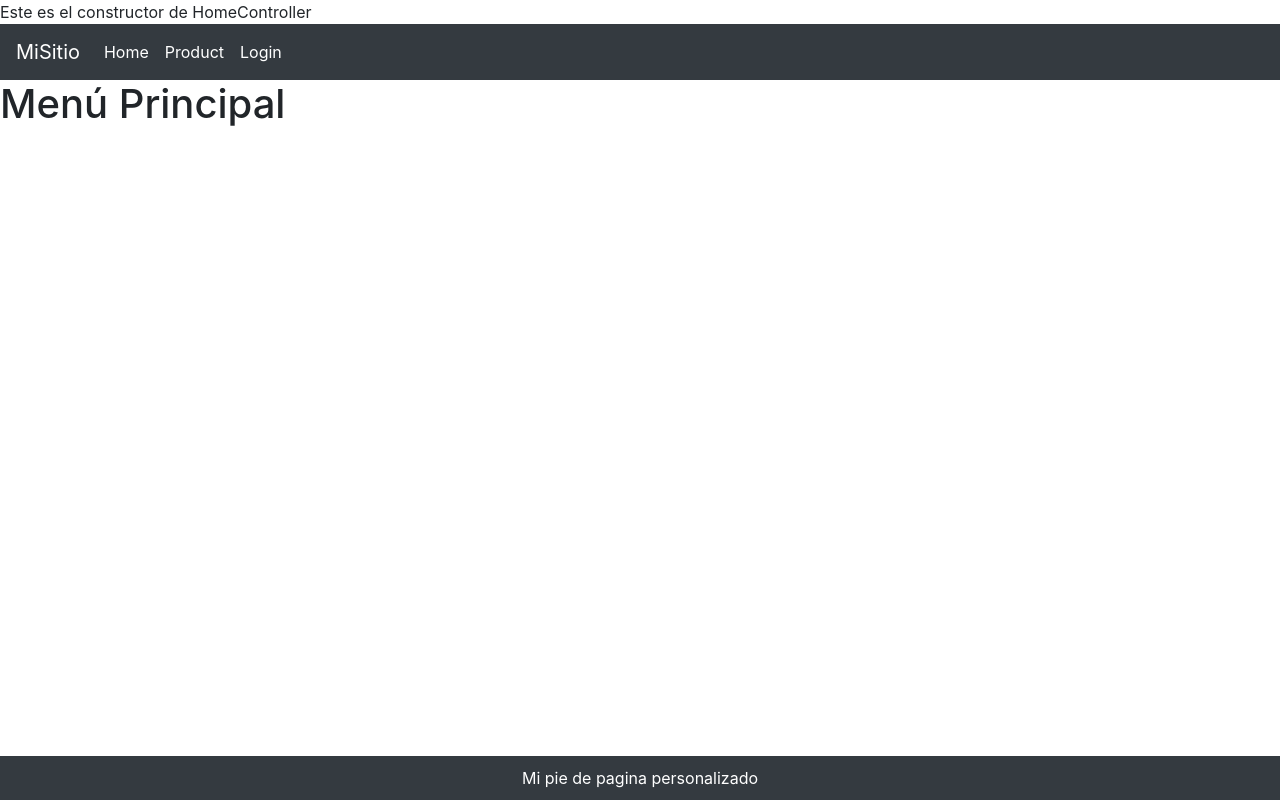
After one commit to SRespau/mvc2, a PHP site: page /public/index.php in a window 1280 px wide. The commit adds this page. Run offline with PHP 8.4, Linux system fonts and the light colour scheme.

Commit message:
subida rama mvc01

```diff
--- a/app/controllers/HomeController.php
+++ b/app/controllers/HomeController.php
@@ -1,12 +1,19 @@
 <?php
 
-class Home{
+class HomeController{
 
     function __construct(){
+        echo "Este es el constructor de HomeController";
         //Constructor vacio
     }
 
+    function index(){
+        require "../views/home.php";
+    }
 
+    function show(){
+        echo "<br>Dentro de show de HomeController";
+    }
 
 
 }//Fin clase home
--- /dev/null
+++ b/app/views/footer.php
@@ -0,0 +1,5 @@
+<footer class="footer fixed-bottom bg-dark text-white">
+    <div class="text-center" style="margin: 10px">
+        Mi pie de pagina personalizado
+    </div>
+</footer>
--- /dev/null
+++ b/app/views/head.php
@@ -0,0 +1,16 @@
+<head>
+    <meta charset="utf-8">
+    <meta name="viewport" content="width=device-width, initial-scale=1, shrink-to-fit=no">
+    <meta name="description" content="">
+    <meta name="author" content="">
+    <link rel="icon" href="/docs/4.0/assets/img/favicons/favicon.ico">
+
+    <title>Index</title>
+    <!--Buscamos en google "cdn bootsrap" e importamos el css de Bootstrap 5-->
+    <!-- <link href="https://cdn.jsdelivr.net/npm/bootstrap@5.0.2/dist/css/bootstrap.min.css" rel="stylesheet" integrity="sha384-EVSTQN3/azprG1Anm3QDgpJLIm9Nao0Yz1ztcQTwFspd3yD65VohhpuuCOmLASjC" crossorigin="anonymous"> -->
+
+    <!-- Este es para bootstrap 4. Lo que estabamos usando. -->
+    <link rel="stylesheet" href="https://cdn.jsdelivr.net/npm/bootstrap@4.6.2/dist/css/bootstrap.min.css" integrity="sha384-xOolHFLEh07PJGoPkLv1IbcEPTNtaed2xpHsD9ESMhqIYd0nLMwNLD69Npy4HI+N" crossorigin="anonymous">
+    <link rel="canonical" href="https://getbootstrap.com/docs/4.0/examples/sticky-footer-navbar/">
+
+</head>
--- /dev/null
+++ b/app/views/header.php
@@ -0,0 +1,22 @@
+<header>
+<nav
+        class="navbar navbar-expand-lg navbar navbar-expand-sm sticky-top navbar-dark bg-dark">
+        <a class="navbar-brand" href="#">MiSitio</a>
+        <button class="navbar-toggler" type="button"
+            data-toggle="collapse" data-target="#navbarSupportedContent"
+            aria-controls="navbarSupportedContent" aria-expanded="false"
+            aria-label="Toggle navigation">
+            <span class="navbar-toggler-icon"></span>
+        </button>
+        <div class="collapse navbar-collapse"
+            id="navbarSupportedContent">
+            <ul class="navbar-nav mr-auto">
+                <li class="nav-item active"><a class="nav-link" href="/home">Home</a></li>
+                <li class="nav-item active"><a class="nav-link" href="/product">Product</a>
+                </li>
+                <li class="nav-item active"><a class="nav-link" href="/login">Login</a>
+                </li>
+
+        </div>
+    </nav>
+    </header>
--- a/core/App.php
+++ b/core/App.php
@@ -27,15 +27,18 @@ class App{
     }else{
         $method = "index";
     }
+    //var_dump($arguments);
+
 
     // Voy a cargar el controlador -> ProductController.php (o nombre de controlador que tengamos y nos manden)
-    $file = "app/controllers/$controllerName" . ".php";
+    $file = "../app/controllers/$controllerName" . ".php";
     //Verificamos si el fichero existe en la ruta enviada para llamar al controlador.
     if(file_exists($file)){
         require_once $file;// Si existe que lo cargue
+
     }else{
         http_response_code(404);
-        die("No encontrado.");
+        die("Controlador no encontrado.");
     }
 
     //Una vez que veamos si existe el controlador comprobamos si existe el metodo dentro de este
--- a/views/home.php
+++ b/views/home.php
@@ -2,21 +2,15 @@
 <html lang="en">
 <head>
     <meta charset="UTF-8">
+    <meta http-equiv="X-UA-Compatible" content="IE=edge">
     <meta name="viewport" content="width=device-width, initial-scale=1.0">
     <title>Home</title>
+    <?php require "../app/views/head.php" ?>
 </head>
 <body>
-    <h1>Inventario de Productos</h1>
-    <table>
-        <?php foreach($products as $item): ?> <!-- para ver el foreach mas claro se quitan las llaves, se pone : y al final se pone endforeach;-->
-        <tr>
-            <!-- Al ser array de arrays, del primer elemento array cogemos la posición 0 y 1 -->
-            <td>Identificador: <?= $item[0] ?></td> <!-- ?= es lo mismo que echo -->
-            <td>Descripción: <?= $item[1] ?> </td>
-            <td><a href="?method=show&id=<?= $item[0] ?>">Ver detalle producto</a></td>
+    <?php require "../app/views/header.php" ?>
+    <h1>Menú Principal</h1>
+    <?php require "../app/views/footer.php" ?>
 
-        </tr>
-        <?php endforeach; ?>
-    </table>
 </body>
 </html>
```
Also changed, not shown: app/controllers/LoginController.php (+6 -2 lines), app/controllers/ProductController.php (+8 -5 lines), app/views/home.php (added, +24 -0 lines), views/homeProduct.php (added, +24 -0 lines), Product.php (line endings or trailing spaces), views/showProduct.php (renamed from views/show.php).
